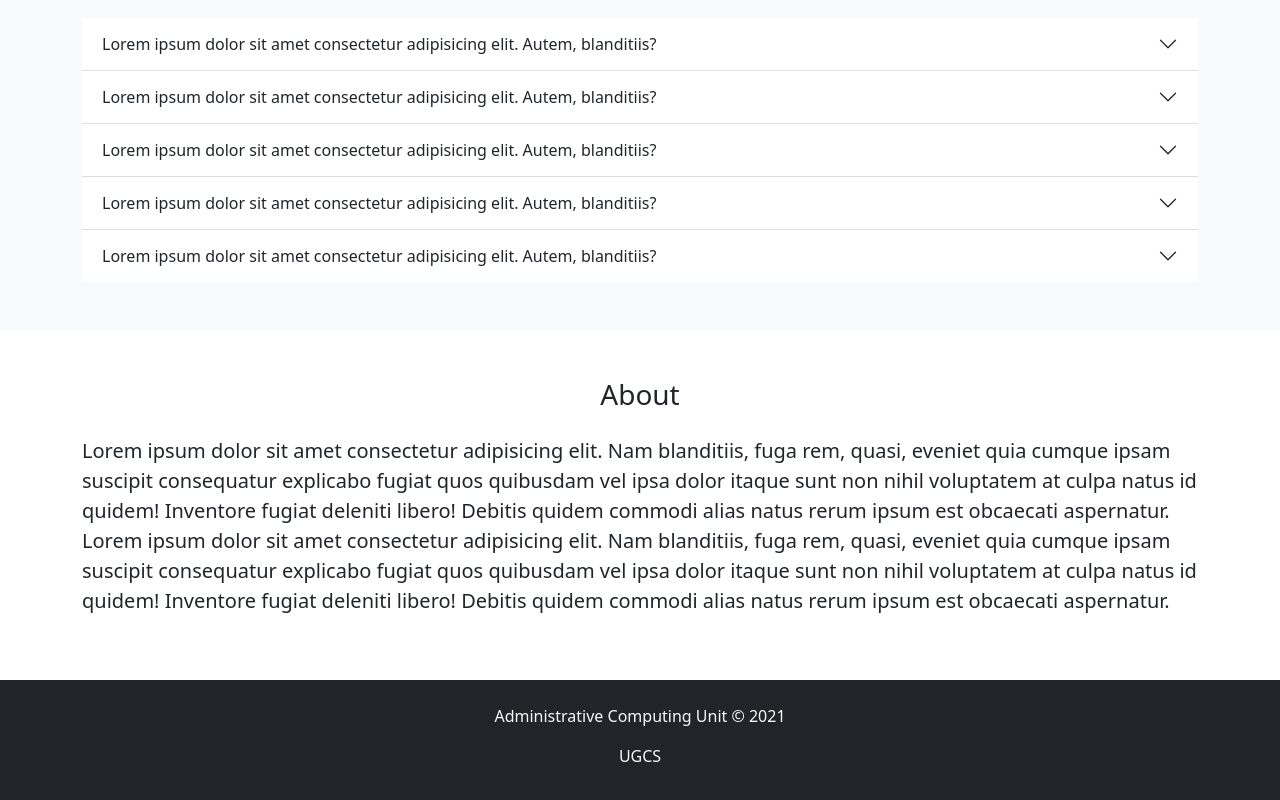
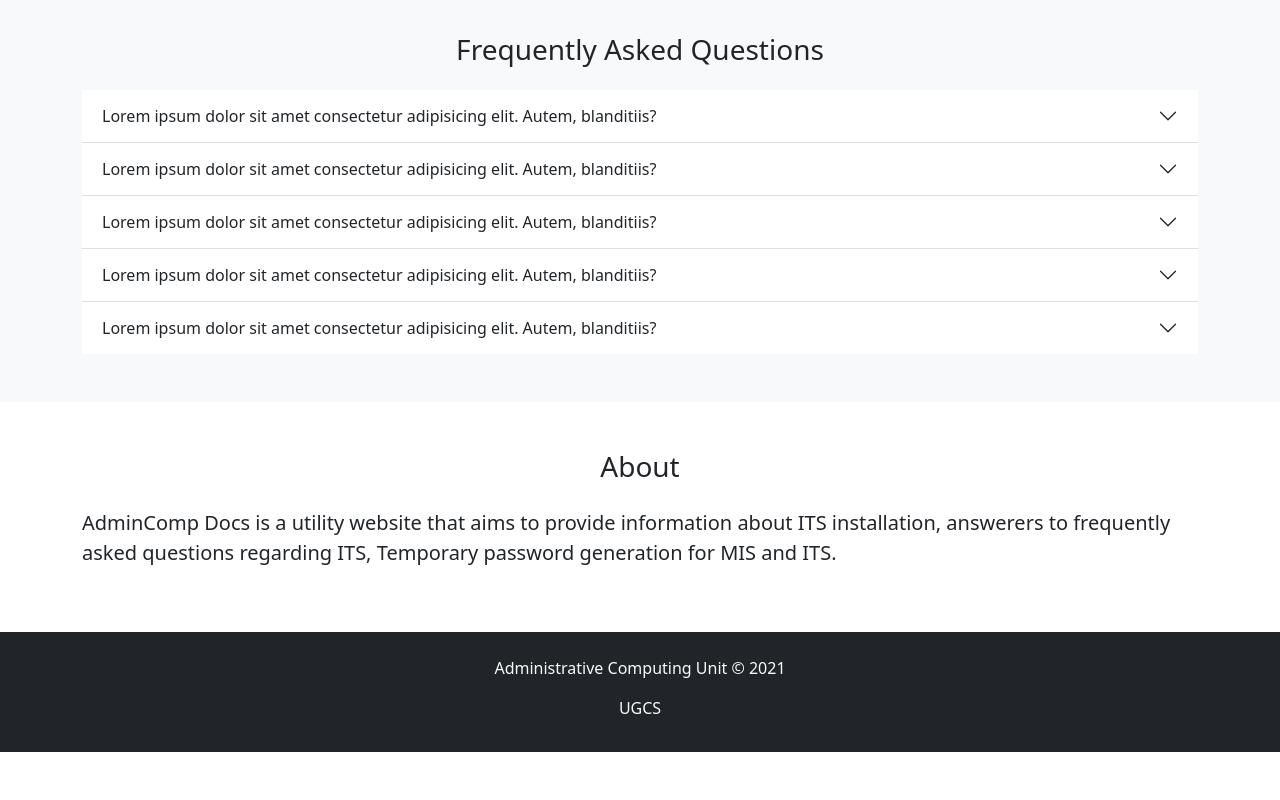
Before and after one commit to moadams847/AdminComp-Docs, a website: page index.html in a window 1280 px wide. Shown: the part 873-1673 px from the top of the page. After the commit the page ends 1625 px from the top, so only its background shows below. Drawn offline with nearby package versions, Linux system fonts and the light colour scheme.

Commit message:
update about

```diff
--- a/index.html
+++ b/index.html
@@ -38,15 +38,7 @@
   </head>
 
   <body>
-    <nav
-      class="
-        navbar navbar-expand-lg navbar-light
-        bg-primary
-        text-light
-        p-3
-        fixed-top
-      "
-    >
+    <nav class="navbar navbar-expand-lg navbar-light bg-primary text-light p-3">
       <div class="container">
         <a class="navbar-brand text-reset" href="#">AdminComp Docs</a>
         <button
@@ -346,17 +338,10 @@
         <div class="row">
           <div class="col">
             <p class="lead">
-              Lorem ipsum dolor sit amet consectetur adipisicing elit. Nam
-              blanditiis, fuga rem, quasi, eveniet quia cumque ipsam suscipit
-              consequatur explicabo fugiat quos quibusdam vel ipsa dolor itaque
-              sunt non nihil voluptatem at culpa natus id quidem! Inventore
-              fugiat deleniti libero! Debitis quidem commodi alias natus rerum
-              ipsum est obcaecati aspernatur. Lorem ipsum dolor sit amet
-              consectetur adipisicing elit. Nam blanditiis, fuga rem, quasi,
-              eveniet quia cumque ipsam suscipit consequatur explicabo fugiat
-              quos quibusdam vel ipsa dolor itaque sunt non nihil voluptatem at
-              culpa natus id quidem! Inventore fugiat deleniti libero! Debitis
-              quidem commodi alias natus rerum ipsum est obcaecati aspernatur.
+              AdminComp Docs is a utility website that aims to provide
+              information about ITS installation, answerers to frequently asked
+              questions regarding ITS, Temporary password generation for MIS and
+              ITS.
             </p>
           </div>
         </div>
```
